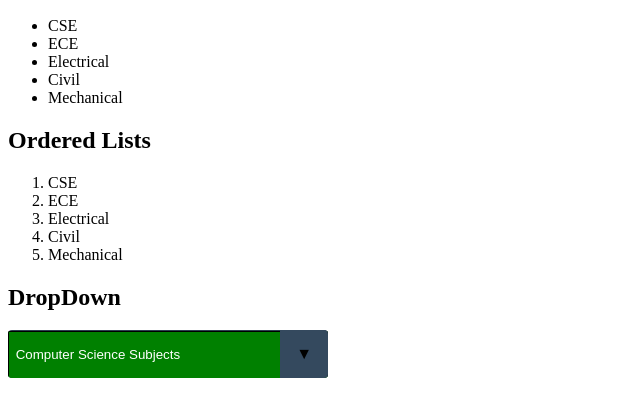
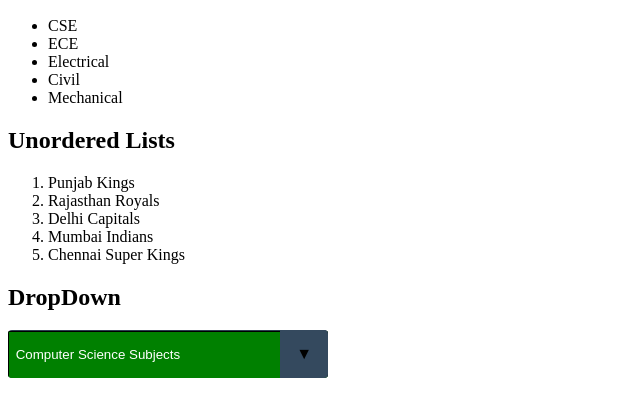
Before and after one commit to GaganpreetKhurana/SoftwareTestingLab, a plain HTML site: page Assignment 4/index.html in a window 1280 px wide. Shown: the part 110-526 px from the top of the page, without its empty margins (0-640 px from the left). Drawn offline with Linux system fonts and the light colour scheme.

Commit message:
Minor Changes to q4 of A4

```diff
--- a/Assignment 4/index.html
+++ b/Assignment 4/index.html
@@ -20,13 +20,13 @@
         </ul>
     </section>
     <section id="ordered ">
-        <h2> Ordered Lists </h2>
+        <h2> Unordered Lists </h2>
         <ol id="orderedList">
-            <li> CSE</li>
-            <li> ECE</li>
-            <li> Electrical</li>
-            <li> Civil</li>
-            <li> Mechanical</li>
+            <li> Punjab Kings</li>
+            <li> Rajasthan Royals</li>
+            <li> Delhi Capitals</li>
+            <li> Mumbai Indians</li>
+            <li> Chennai Super Kings</li>
         </ol>
     </section>
     <section id="dropdown">
```
Also changed, not shown: Assignment 4/question4_Final.png (added), Assignment 4/question4_Initial.png (added), Assignment 4/question4_consoleOutput.png (added), 2 other files.
